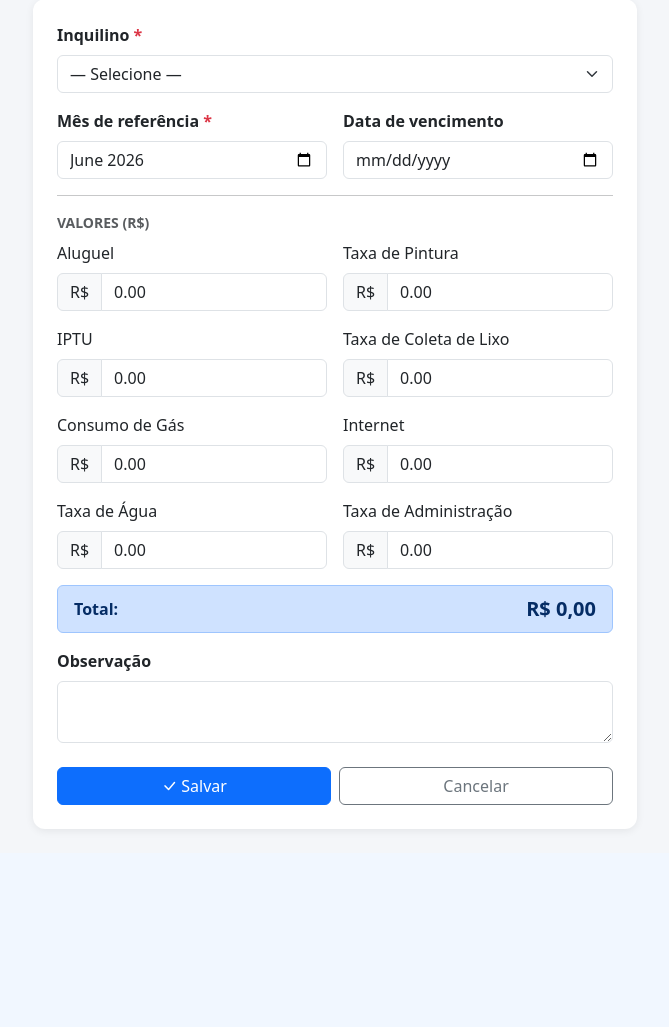
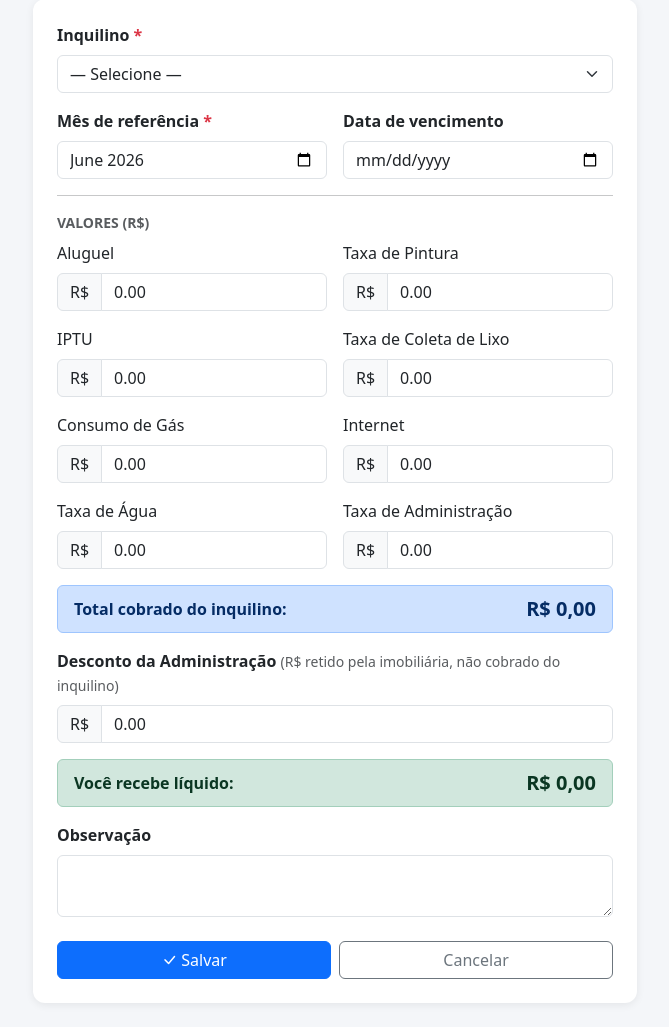
Before and after one commit to adaianecatapan-del/ALUGUEIS, a Flask app: page /pagamentos/novo in a window 1280 px wide. Shown: the part 134-1161 px from the top of the page, without its empty margins (305-974 px from the left). Before the commit the page ends 966 px from the top, so only its background shows below. Run offline with Flask 3, Linux system fonts and the light colour scheme; data that the repository does not hold is empty.

Commit message:
Desconto de administracao em valor R$ editavel por pagamento, em vez de so percentual fixo

```diff
--- a/app.py
+++ b/app.py
@@ -421,8 +421,8 @@ def pagamento_gerar():
                 valor_liquido = total - desconto_admin
 
                 status = 'atrasado' if data_venc < date.today().isoformat() else 'pendente'
-                pag_cols += ['total', 'status', 'valor_liquido']
-                pag_vals += [total, status, valor_liquido]
+                pag_cols += ['total', 'status', 'valor_liquido', 'desconto_administracao']
+                pag_vals += [total, status, valor_liquido, desconto_admin]
                 placeholders = ','.join(['?'] * len(pag_cols))
                 conn.execute(
                     f"INSERT INTO pagamentos ({','.join(pag_cols)}) VALUES ({placeholders})",
@@ -454,20 +454,16 @@ def pagamento_novo():
         data_venc = request.form.get('data_vencimento')
         status = 'atrasado' if data_venc and data_venc < date.today().isoformat() else 'pendente'
 
-        inq = conn.execute(
-            'SELECT taxa_administracao_pct FROM inquilinos WHERE id=?',
-            (request.form['inquilino_id'],)
-        ).fetchone()
-        desconto_admin = round(aluguel * ((inq['taxa_administracao_pct'] if inq else 0) or 0) / 100, 2)
+        desconto_admin = float(request.form.get('desconto_administracao') or 0)
         valor_liquido = total - desconto_admin
 
         cols = (['inquilino_id', 'mes_referencia', 'aluguel', 'taxa_pintura'] + ENCARGOS +
-                ['total', 'valor_liquido', 'data_vencimento', 'status', 'observacao',
-                 'forma_pagamento'])
+                ['total', 'valor_liquido', 'desconto_administracao', 'data_vencimento',
+                 'status', 'observacao', 'forma_pagamento'])
         vals = ([request.form['inquilino_id'], request.form['mes_referencia'],
                   aluguel, taxa_pintura] + [encargos_vals[e] for e in ENCARGOS] +
-                [total, valor_liquido, data_venc, status, request.form.get('observacao'),
-                 request.form.get('forma_pagamento')])
+                [total, valor_liquido, desconto_admin, data_venc, status,
+                 request.form.get('observacao'), request.form.get('forma_pagamento')])
         placeholders = ','.join(['?'] * len(cols))
         conn.execute(f"INSERT INTO pagamentos ({','.join(cols)}) VALUES ({placeholders})", vals)
         conn.commit()
@@ -510,20 +506,17 @@ def pagamento_editar(id):
         data_pag = request.form.get('data_pagamento') or None
         status = request.form.get('status', 'pendente')
 
-        inq = conn.execute(
-            'SELECT taxa_administracao_pct FROM inquilinos WHERE id=?',
-            (request.form['inquilino_id'],)
-        ).fetchone()
-        desconto_admin = round(aluguel * ((inq['taxa_administracao_pct'] if inq else 0) or 0) / 100, 2)
+        desconto_admin = float(request.form.get('desconto_administracao') or 0)
         valor_liquido = total - desconto_admin
 
         cols = (['inquilino_id', 'mes_referencia', 'aluguel', 'taxa_pintura'] + ENCARGOS +
-                ['total', 'valor_liquido', 'data_vencimento', 'data_pagamento', 'status',
-                 'observacao', 'forma_pagamento'])
+                ['total', 'valor_liquido', 'desconto_administracao', 'data_vencimento',
+                 'data_pagamento', 'status', 'observacao', 'forma_pagamento'])
         vals = ([request.form['inquilino_id'], request.form['mes_referencia'],
                   aluguel, taxa_pintura] + [encargos_vals[e] for e in ENCARGOS] +
-                [total, valor_liquido, request.form.get('data_vencimento'), data_pag, status,
-                 request.form.get('observacao'), request.form.get('forma_pagamento')])
+                [total, valor_liquido, desconto_admin, request.form.get('data_vencimento'),
+                 data_pag, status, request.form.get('observacao'),
+                 request.form.get('forma_pagamento')])
         set_clause = ', '.join(f'{c}=?' for c in cols)
         conn.execute(f"UPDATE pagamentos SET {set_clause} WHERE id=?", vals + [id])
         conn.commit()
--- a/database.py
+++ b/database.py
@@ -107,6 +107,7 @@ def migrate_db():
         ('taxa_administracao', 'REAL DEFAULT 0'),
         ('taxa_administracao_parcela', 'TEXT'),
         ('valor_liquido', 'REAL'),
+        ('desconto_administracao', 'REAL DEFAULT 0'),
     ]:
         try:
             conn.execute(f'ALTER TABLE pagamentos ADD COLUMN {col} {defn}')
--- a/templates/inquilino_form.html
+++ b/templates/inquilino_form.html
@@ -163,7 +163,7 @@
                        oninput="calcTotal()">
                 <span class="input-group-text">%</span>
               </div>
-              <div class="form-text">O inquilino paga o aluguel normalmente; esse % é retido pela imobiliária antes de repassar a você.</div>
+              <div class="form-text">Usado apenas como sugestão automática ao lançar um pagamento (em R$, editável mês a mês). O inquilino continua pagando o aluguel cheio.</div>
             </div>
 
             {{ campo_encargo('iptu', 'iptu', 'IPTU') }}
--- a/templates/pagamento_form.html
+++ b/templates/pagamento_form.html
@@ -88,8 +88,23 @@
           </div>
 
           <div class="alert alert-primary py-2 d-flex justify-content-between align-items-center mb-3">
-            <span class="fw-semibold">Total:</span>
+            <span class="fw-semibold">Total cobrado do inquilino:</span>
             <span class="fs-5 fw-bold" id="f_total">R$ 0,00</span>
+          </div>
+
+          <div class="mb-3">
+            <label class="form-label fw-semibold">Desconto da Administração <span class="text-muted small fw-normal">(R$ retido pela imobiliária, não cobrado do inquilino)</span></label>
+            <div class="input-group">
+              <span class="input-group-text">R$</span>
+              <input type="number" name="desconto_administracao" class="form-control" step="0.01" min="0"
+                     id="f_desconto_admin" value="{{ pagamento.desconto_administracao if pagamento else '0.00' }}"
+                     oninput="calcTotal()">
+            </div>
+          </div>
+
+          <div class="alert alert-success py-2 d-flex justify-content-between align-items-center mb-3">
+            <span class="fw-semibold">Você recebe líquido:</span>
+            <span class="fs-5 fw-bold" id="f_liquido">R$ 0,00</span>
           </div>
 
           {% if pagamento %}
@@ -148,7 +163,11 @@ function calcTotal() {
   ENCARGO_FIELD_IDS.forEach(id => {
     extras += parseFloat(document.getElementById(id).value) || 0;
   });
-  document.getElementById('f_total').textContent = 'R$ ' + (a + p + extras).toLocaleString('pt-BR',{minimumFractionDigits:2, maximumFractionDigits:2});
+  const total = a + p + extras;
+  document.getElementById('f_total').textContent = 'R$ ' + total.toLocaleString('pt-BR',{minimumFractionDigits:2, maximumFractionDigits:2});
+
+  const desconto = parseFloat(document.getElementById('f_desconto_admin').value) || 0;
+  document.getElementById('f_liquido').textContent = 'R$ ' + (total - desconto).toLocaleString('pt-BR',{minimumFractionDigits:2, maximumFractionDigits:2});
 }
 
 function preencherValores() {
@@ -165,6 +184,9 @@ function preencherValores() {
       document.getElementById('f_internet').value = (d.internet || 0).toFixed(2);
       document.getElementById('f_agua').value = (d.taxa_agua || 0).toFixed(2);
       document.getElementById('f_administracao').value = (d.taxa_administracao || 0).toFixed(2);
+      const pct = d.taxa_administracao_pct || 0;
+      const sugestao = (d.aluguel || 0) * pct / 100;
+      document.getElementById('f_desconto_admin').value = sugestao.toFixed(2);
       calcTotal();
     });
 }
```
